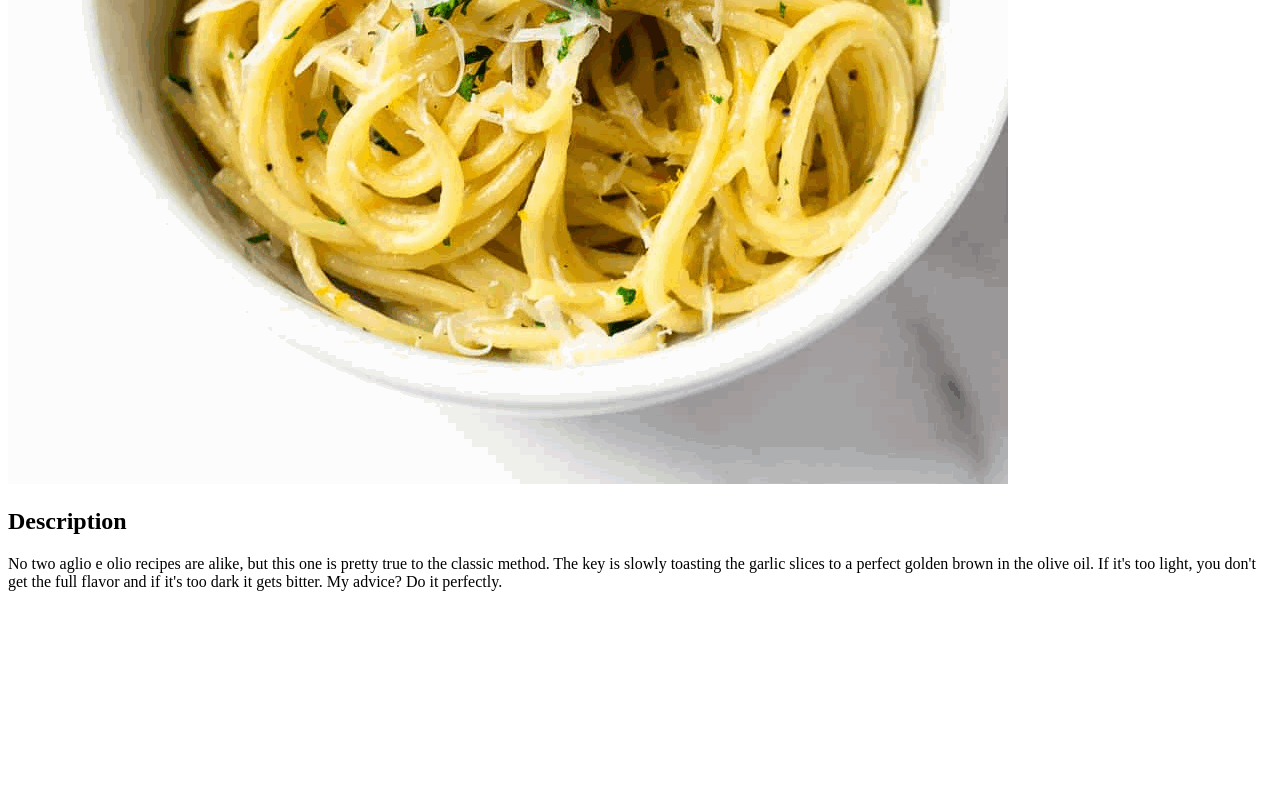
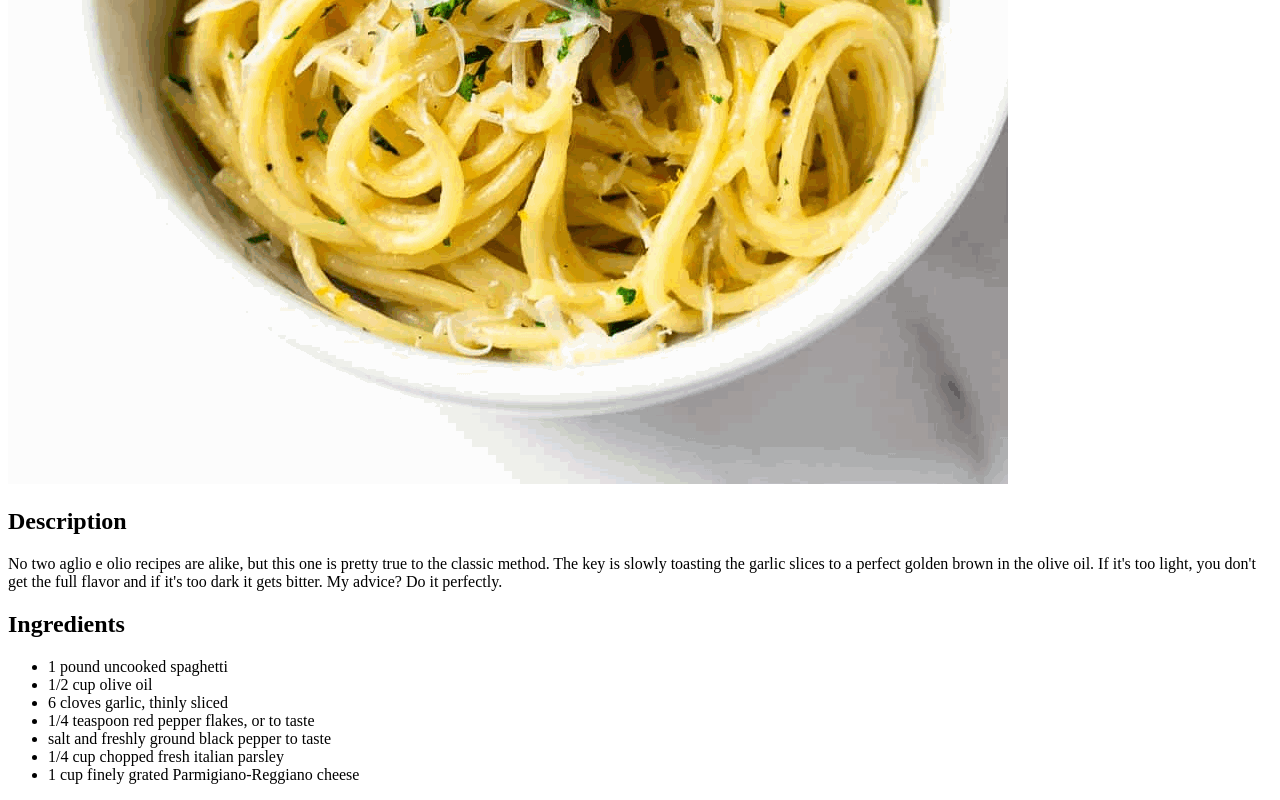
Before and after one commit to nicolasgsantana/odin-recipes, a plain HTML site: page recipes/spaghetti-aglio-e-olio.html in a window 1280 px wide. Shown: the part 743-1543 px from the top of the page. Before the commit the page ends 1350 px from the top, so only its background shows below. Drawn offline with Linux system fonts and the light colour scheme.

Commit message:
Add ingredients section

```diff
--- a/recipes/spaghetti-aglio-e-olio.html
+++ b/recipes/spaghetti-aglio-e-olio.html
@@ -14,6 +14,17 @@
   <p>No two aglio e olio recipes are alike, but this one is pretty true to the classic method. The key is slowly
     toasting the garlic slices to a perfect golden brown in the olive oil. If it's too light, you don't get the full
     flavor and if it's too dark it gets bitter. My advice? Do it perfectly.</p>
+
+  <h2>Ingredients</h2>
+  <ul>
+    <li>1 pound uncooked spaghetti</li>
+    <li>1/2 cup olive oil</li>
+    <li>6 cloves garlic, thinly sliced</li>
+    <li>1/4 teaspoon red pepper flakes, or to taste</li>
+    <li>salt and freshly ground black pepper to taste</li>
+    <li>1/4 cup chopped fresh italian parsley</li>
+    <li>1 cup finely grated Parmigiano-Reggiano cheese</li>
+  </ul>
 </body>
 
 </html>
```
